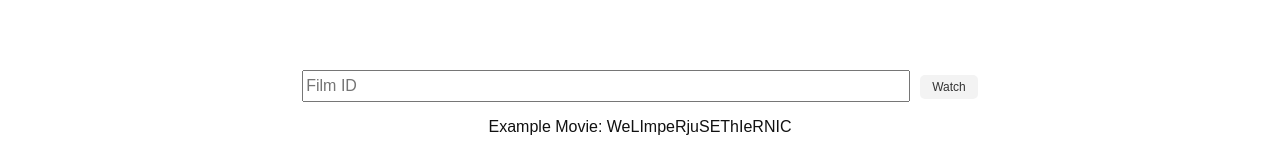
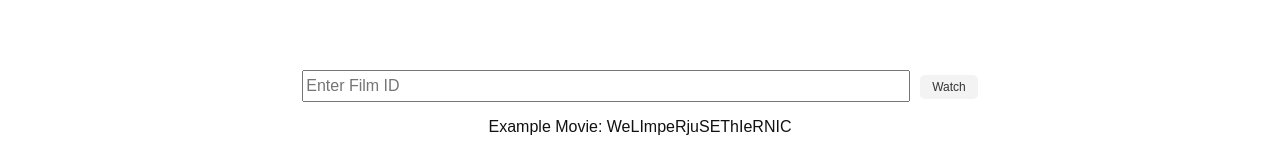
Before and after one commit to neerajsamtani/codirector, a React (Create React App) app: page / in a window 1280 px wide. Shown: the part 275-435 px from the top of the page. Built offline with nearby package versions, Linux system fonts and the light colour scheme; no server answers.

Commit message:
Add parametric routing to canvas

```diff
--- a/src/components/App.js
+++ b/src/components/App.js
@@ -29,8 +29,12 @@ const SignOut = () => {
 
 const App = () => {
     const [user] = useAuthState(auth)
-    const match = useRouteMatch('/watch/:projectId')
-    const projectId = match ? match.params.projectId : null
+
+    const watchMatch = useRouteMatch('/watch/:projectId')
+    const watchProjectId = watchMatch ? watchMatch.params.projectId : null
+
+    const canvasMatch = useRouteMatch('/canvas/:projectId')
+    const canvasProjectId = canvasMatch ? canvasMatch.params.projectId : null
 
     // TODO: Add user as database entry
     // if (user != null) {
@@ -44,19 +48,17 @@ const App = () => {
     //       })
     // }
 
-    const padding = {
-        padding: 5
-    }
     // TODO: Rename canvas to create
+    // TODO: Only allow navigation to canvas if logged in
     return (
         <>
             <Header SignIn={SignIn} SignOut={SignOut} user={user} />
             <Switch>
-                <Route path="/canvas" render={() =>
-                    user ? <Canvas projectId="WeLImpeRjuSEThIeRNIC" /> : <Redirect to="/" />
+                <Route path="/canvas/:projectId" render={() =>
+                    <Canvas projectId={canvasProjectId} />
                 } />
                 <Route path="/watch/:projectId">
-                    <Watch projectId={projectId} />
+                    <Watch projectId={watchProjectId} />
                 </Route>
                 <Route path="/">
                     <Home />
--- a/src/components/Home.js
+++ b/src/components/Home.js
@@ -19,7 +19,7 @@ const Home = () => {
             <form onSubmit={handleFormSubmit}>
                 <input
                     id="searchbox"
-                    placeholder="Film ID"
+                    placeholder="Enter Film ID"
                     value={projectId}
                     onChange={handleProjectIdChange}
                 />
```
